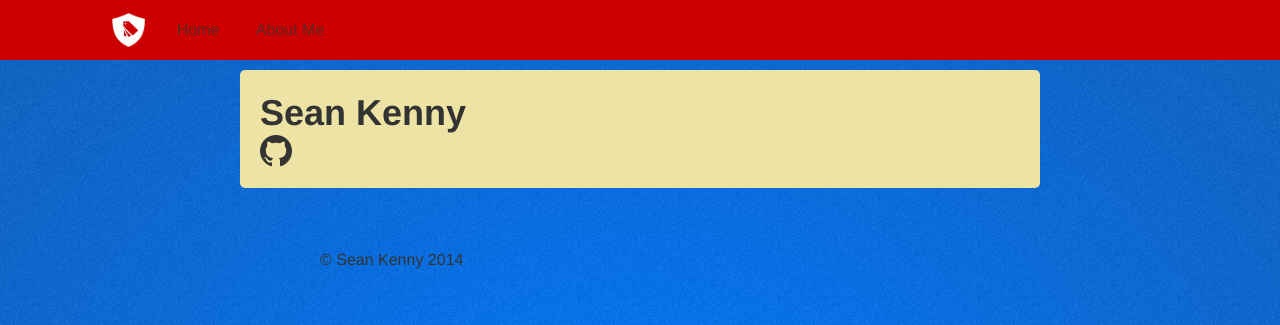
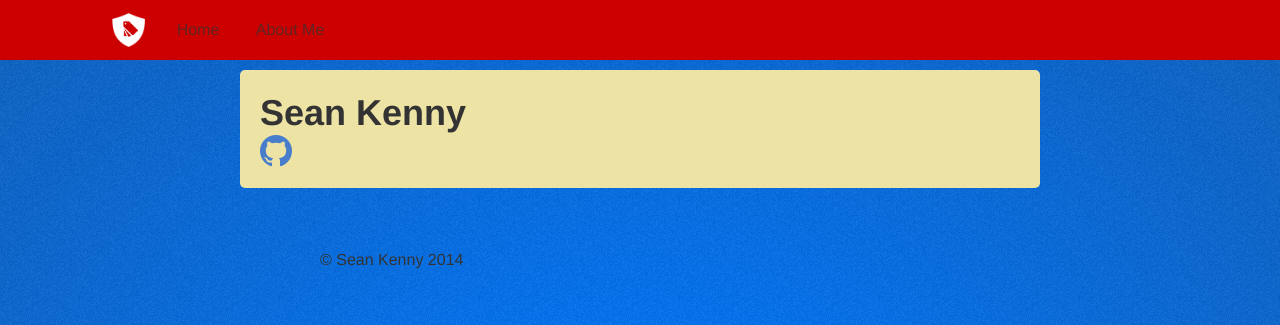
Before and after one commit to cookiefission/cookiefission.github.io, a Jekyll site: the page built from index.html, in a window 1280 px wide. Shown: the top 325 px of the page. Built offline with Jekyll 4.4.1, drawn with Linux system fonts in a browser that asks for light colours.

Commit message:
Link to github

```diff
--- a/index.html
+++ b/index.html
@@ -11,4 +11,4 @@ title: Sean Kenny
   </ul>
 </div>
 
-<span class="mega-octicon octicon-mark-github"></span>
+<a href="https://github.com/sean-kenny" class="mega-octicon octicon-mark-github"></a>
```
